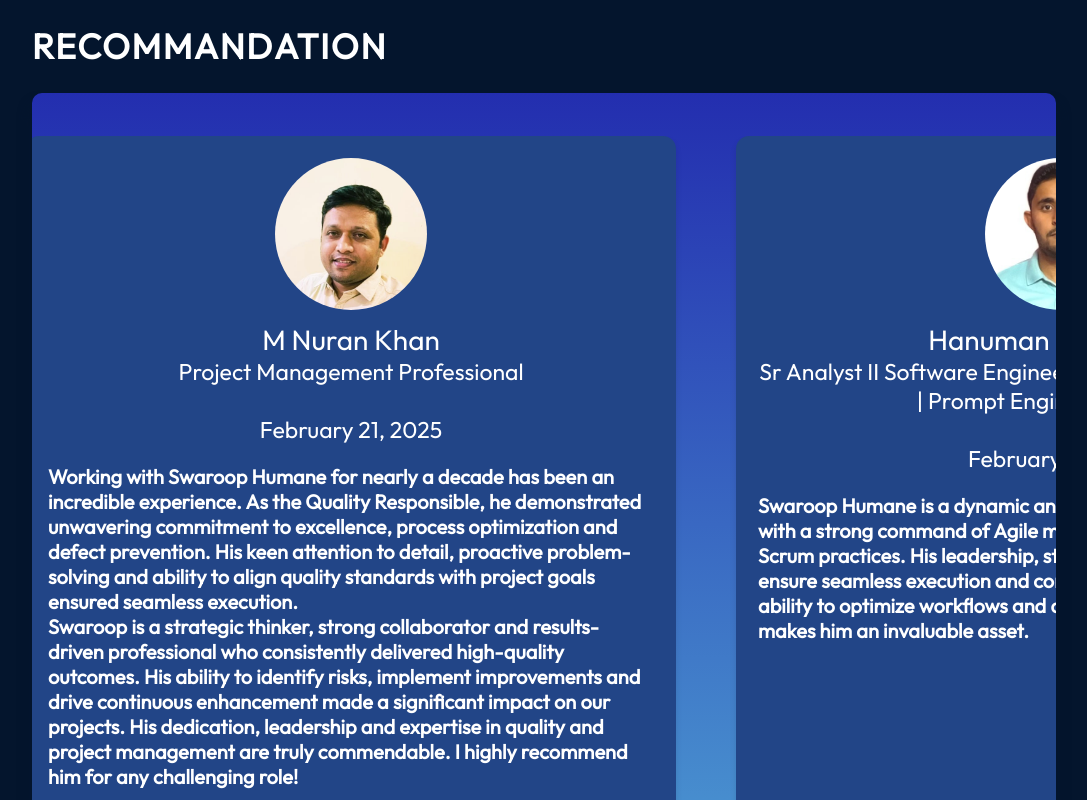
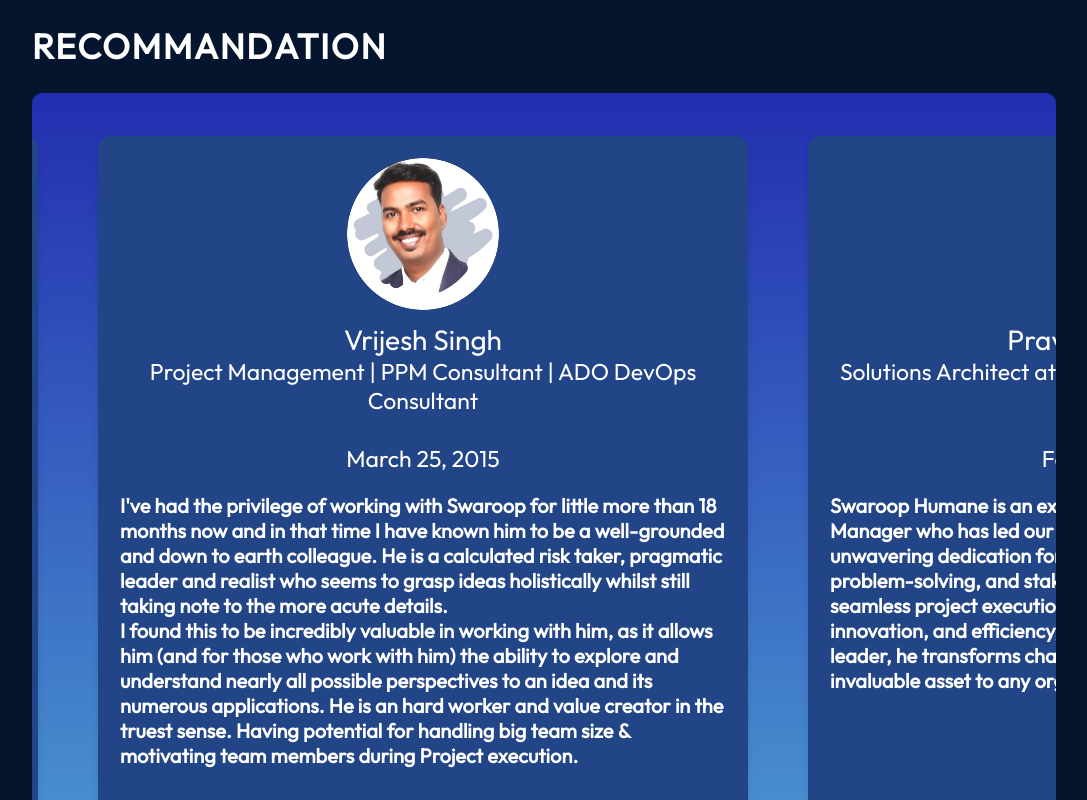
Before and after one commit to swaroophumane/Swaroop_Project_Management_Website, a React (Vite) app: page / in a window 1280 px wide. Shown: the part 6460-7260 px from the top of the page, without its empty margins (96-1183 px from the left). Built offline with nearby package versions, Linux system fonts and the light colour scheme.

Commit message:
Update Recommandation.jsx

```diff
--- a/src/components/Recommandation/Recommandation.jsx
+++ b/src/components/Recommandation/Recommandation.jsx
@@ -11,7 +11,7 @@ export const Recommandation = () => {
       <section className={styles.container} id="recommandation">
         <h2 className={styles.title}>Recommandation</h2>
         <div className={styles.marqueecontainer}>
-            <Marquee pauseOnHover={true} direction={"right"} speed={200} autoFill={true} >
+            <Marquee pauseOnHover={true} speed={200} autoFill={true} >
             <ul className={styles.marqueecontent}>
               {recommand.map((item, id) => {
                 return (
```
